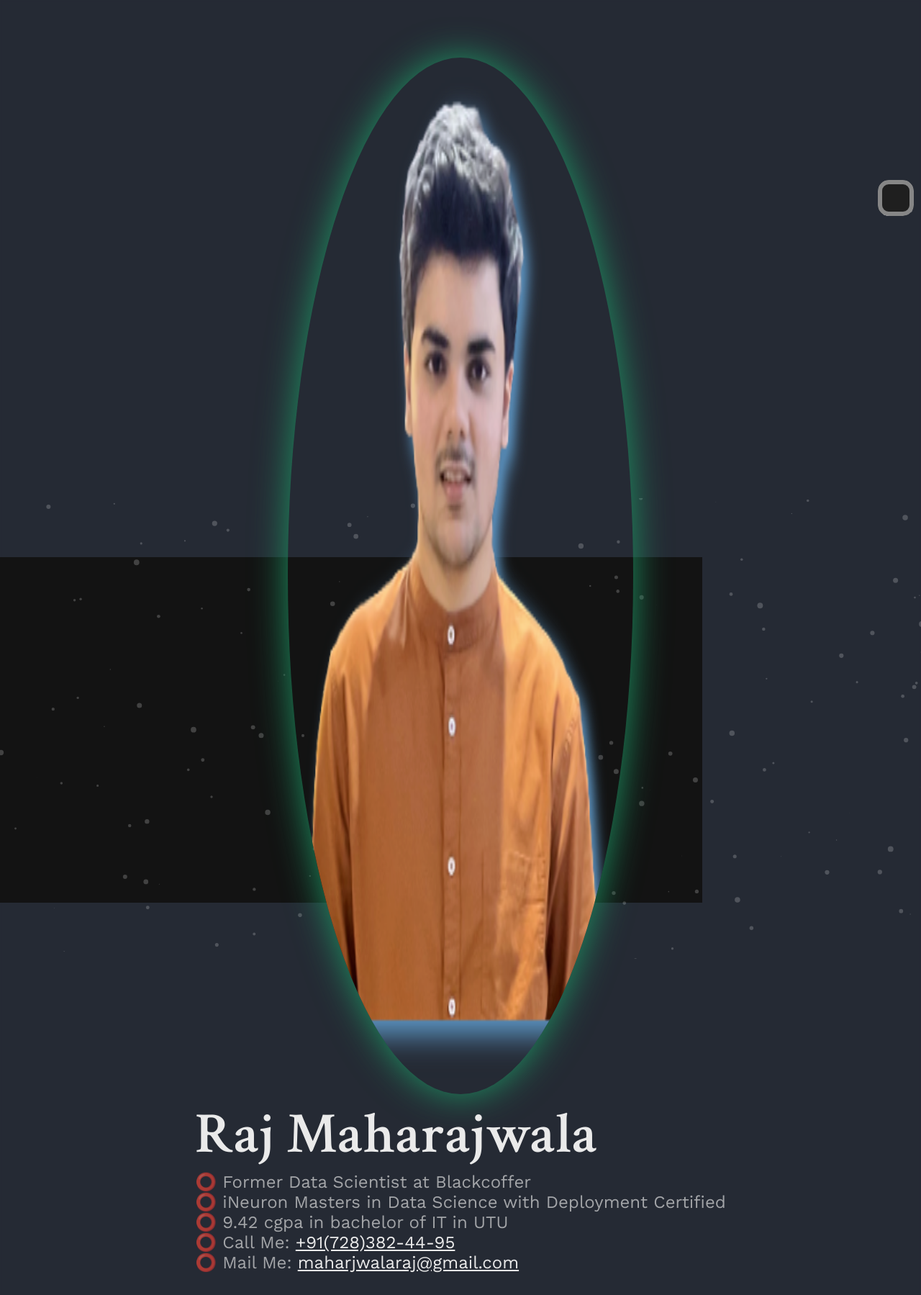
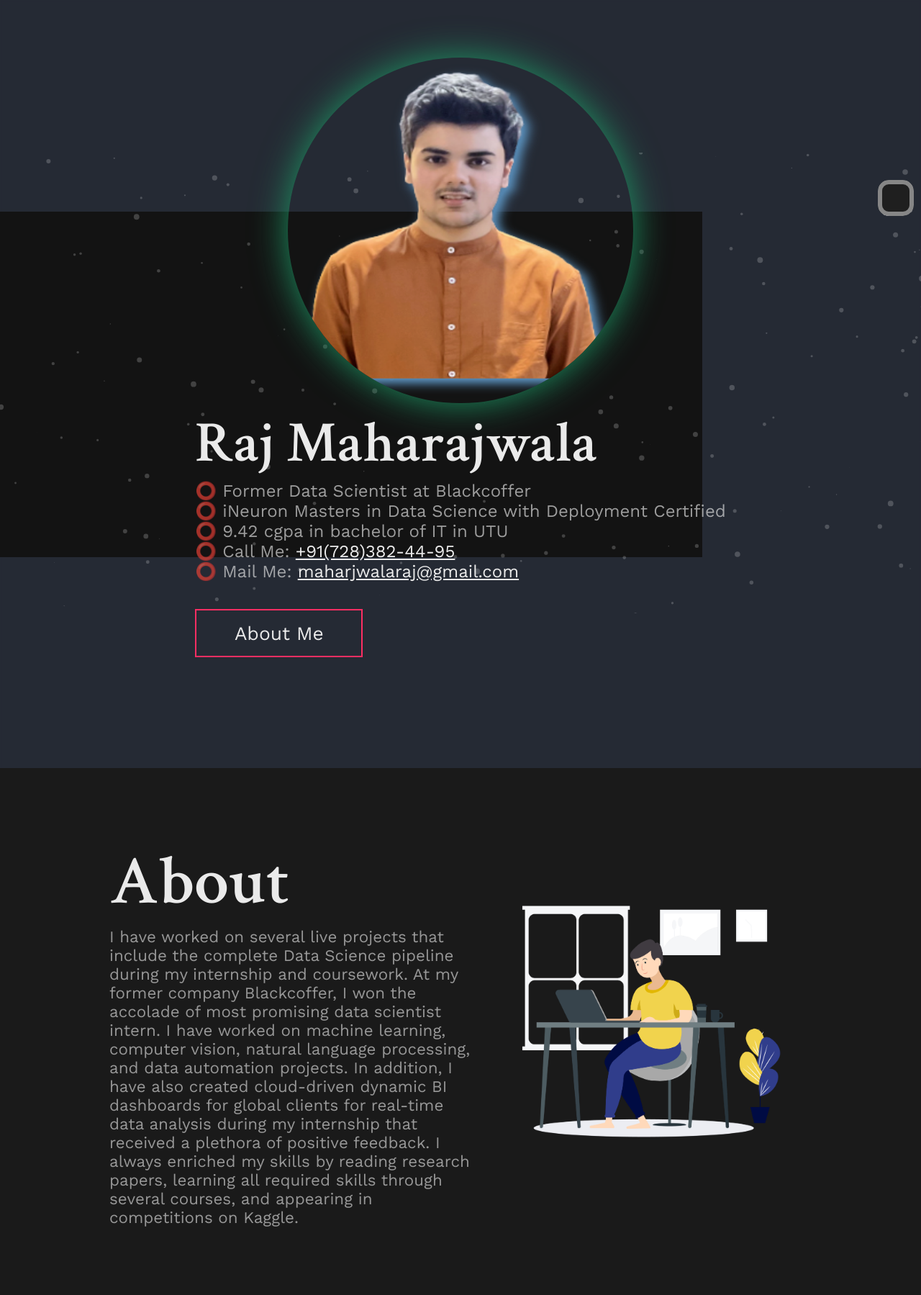
Before and after one commit to raj-maharajwala/Portfolio_Website, a PHP site: page / in a window 1280 px wide. Shown: the top 1799 px of the page at 72% size. Run offline with PHP 8.4, Linux system fonts and the light colour scheme; some libraries are stand-ins or nearby versions.

Commit message:
Update style.css

```diff
--- a/style.css
+++ b/style.css
@@ -64,7 +64,7 @@ body {
 }
 #main .user_img img {
   width: 30em;
-  height: 90em;
+  height: 30em;
   border-radius: 50%;
   margin: 0 30px;
   box-shadow: 0 0 50px rgba(30, 150, 100, 100);
```
